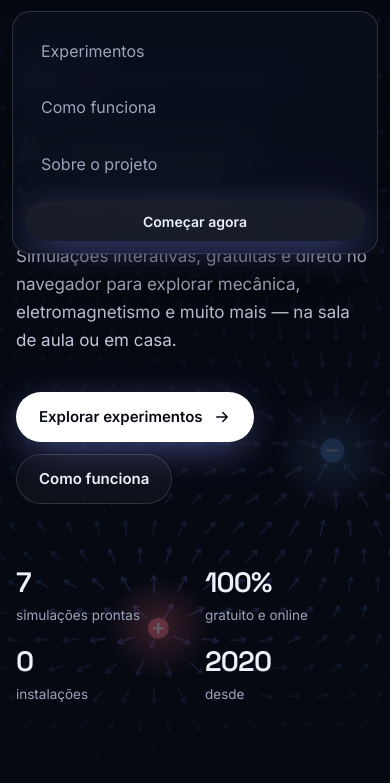
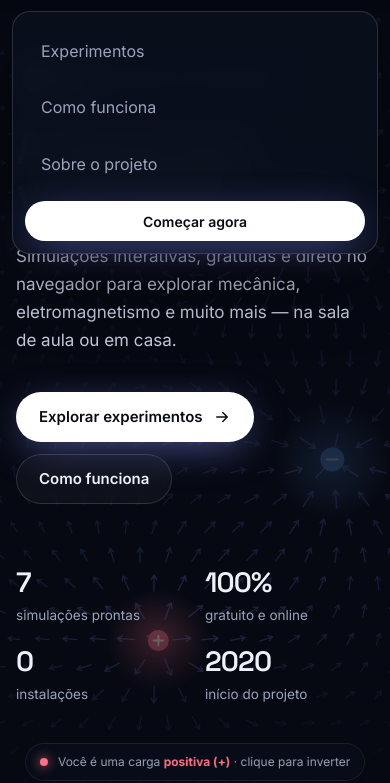
Before and after one commit to medeirosdev/mockup-site-lavina, a plain HTML site: page index.html in a window 390 px wide. Both pictures are taken after a click on the button "Abrir menu". Shown: the part 61-844 px from the top of the page. Drawn offline with Linux system fonts and the light colour scheme; animation ran at ten frames a second.

Commit message:
Correções da revisão: navegação, acessibilidade, desempenho do canvas e mobile

```diff
--- a/assets/css/style.css
+++ b/assets/css/style.css
@@ -3,6 +3,7 @@
    ========================================================== */
 
 :root {
+  color-scheme: dark;
   --bg: #060912;
   --bg-2: #0a0f1d;
   --bg-3: #0f1628;
@@ -12,7 +13,7 @@
   --border-2: rgba(255, 255, 255, 0.14);
   --text: #eef1f8;
   --muted: #9aa4ba;
-  --dim: #6b7590;
+  --dim: #7a84a0;
 
   --cyan: #38d6f5;
   --violet: #a78bfa;
@@ -32,7 +33,7 @@
 }
 
 *, *::before, *::after { box-sizing: border-box; }
-html { scroll-behavior: smooth; -webkit-text-size-adjust: 100%; }
+html { scroll-behavior: smooth; scroll-padding-top: 88px; -webkit-text-size-adjust: 100%; }
 @media (prefers-reduced-motion: reduce) { html { scroll-behavior: auto; } }
 
 body {
@@ -88,7 +89,7 @@ h1, h2, h3, h4 { font-family: var(--font-display); line-height: 1.08; margin: 0;
 .btn:hover svg { transform: translateX(3px); }
 .btn-primary { background: #fff; color: #070b14; box-shadow: 0 10px 40px -10px rgba(129, 140, 248, .7); }
 .btn-primary:hover { transform: translateY(-2px); box-shadow: 0 16px 50px -10px rgba(129, 140, 248, .9); }
-.btn-ghost { background: var(--surface); border-color: var(--border-2); backdrop-filter: blur(8px); }
+.btn-ghost { background: var(--surface); border-color: var(--border-2); -webkit-backdrop-filter: blur(8px); backdrop-filter: blur(8px); }
 .btn-ghost:hover { background: var(--surface-2); border-color: rgba(255,255,255,.25); }
 .btn-sm { height: 40px; padding: 0 16px; font-size: 14px; }
 
@@ -98,7 +99,7 @@ h1, h2, h3, h4 { font-family: var(--font-display); line-height: 1.08; margin: 0;
   transition: background .3s, border-color .3s, backdrop-filter .3s;
   border-bottom: 1px solid transparent;
 }
-.nav.scrolled { background: rgba(6, 9, 18, .72); backdrop-filter: blur(16px) saturate(1.4); border-color: var(--border); }
+.nav.scrolled { background: rgba(6, 9, 18, .72); -webkit-backdrop-filter: blur(16px) saturate(1.4); backdrop-filter: blur(16px) saturate(1.4); border-color: var(--border); }
 .nav-inner { display: flex; align-items: center; justify-content: space-between; height: 72px; }
 .logo { display: inline-flex; align-items: center; gap: 12px; font-family: var(--font-display); font-weight: 700; font-size: 20px; letter-spacing: .02em; }
 .logo-mark { width: 34px; height: 34px; flex: none; }
@@ -106,7 +107,7 @@ h1, h2, h3, h4 { font-family: var(--font-display); line-height: 1.08; margin: 0;
 .logo-text { line-height: 1.05; }
 .nav-links { display: flex; align-items: center; gap: 4px; }
 .nav-links a:not(.btn) { padding: 8px 14px; border-radius: 999px; font-size: 14.5px; color: var(--muted); transition: color .2s, background .2s; }
-.nav-links a:not(.btn):hover, .nav-links a.active { color: var(--text); background: var(--surface-2); }
+.nav-links a:not(.btn):hover, .nav-links a.active:not(.btn) { color: var(--text); background: var(--surface-2); }
 .nav-links .btn { margin-left: 10px; }
 .menu-btn { display: none; background: var(--surface); border: 1px solid var(--border-2); width: 44px; height: 44px; border-radius: 12px; align-items: center; justify-content: center; cursor: pointer; }
 .menu-btn svg { width: 22px; height: 22px; }
@@ -115,7 +116,7 @@ h1, h2, h3, h4 { font-family: var(--font-display); line-height: 1.08; margin: 0;
   .menu-btn { display: inline-flex; }
   .nav-links {
     position: fixed; top: 72px; left: 12px; right: 12px; flex-direction: column; align-items: stretch;
-    padding: 12px; gap: 2px; border-radius: 18px; background: rgba(10, 15, 29, .96); backdrop-filter: blur(18px);
+    padding: 12px; gap: 2px; border-radius: 18px; background: rgba(10, 15, 29, .96); -webkit-backdrop-filter: blur(18px); backdrop-filter: blur(18px);
     border: 1px solid var(--border-2); box-shadow: 0 30px 80px -20px rgba(0,0,0,.8);
     opacity: 0; transform: translateY(-8px); pointer-events: none; transition: opacity .2s, transform .2s;
   }
@@ -127,7 +128,7 @@ h1, h2, h3, h4 { font-family: var(--font-display); line-height: 1.08; margin: 0;
 
 /* ---------- Hero ---------- */
 .hero {
-  position: relative; min-height: 100svh; display: flex; align-items: center;
+  position: relative; min-height: 100vh; min-height: 100svh; display: flex; align-items: center;
   padding: 120px 0 80px; overflow: hidden; isolation: isolate;
 }
 .hero canvas { position: absolute; inset: 0; width: 100%; height: 100%; z-index: -2; }
@@ -140,7 +141,7 @@ h1, h2, h3, h4 { font-family: var(--font-display); line-height: 1.08; margin: 0;
 .hero-content { max-width: 720px; }
 .pill {
   display: inline-flex; align-items: center; gap: 10px; padding: 6px 14px 6px 6px; border-radius: 999px;
-  background: var(--surface); border: 1px solid var(--border-2); backdrop-filter: blur(10px);
+  background: var(--surface); border: 1px solid var(--border-2); -webkit-backdrop-filter: blur(10px); backdrop-filter: blur(10px);
   font-size: 13.5px; color: var(--muted);
 }
 .pill b { background: var(--grad); color: #0a0f1d; font-weight: 700; font-size: 11.5px; letter-spacing: .06em; padding: 3px 9px; border-radius: 999px; }
@@ -151,7 +152,7 @@ h1, h2, h3, h4 { font-family: var(--font-display); line-height: 1.08; margin: 0;
 .hero-hint {
   position: absolute; right: var(--gutter); bottom: 36px; display: flex; align-items: center; gap: 10px;
   font-size: 13px; color: var(--muted); background: rgba(10,15,29,.6); border: 1px solid var(--border);
-  padding: 8px 14px; border-radius: 999px; backdrop-filter: blur(10px);
+  padding: 8px 14px; border-radius: 999px; -webkit-backdrop-filter: blur(10px); backdrop-filter: blur(10px);
 }
 .hero-hint .dot { width: 8px; height: 8px; border-radius: 50%; background: var(--rose); box-shadow: 0 0 12px var(--rose); }
 .hero-hint [data-sign="neg"] { color: var(--blue); }
@@ -163,7 +164,7 @@ h1, h2, h3, h4 { font-family: var(--font-display); line-height: 1.08; margin: 0;
 .stat span { display: block; margin-top: 8px; font-size: 13.5px; color: var(--muted); }
 @media (max-width: 720px) {
   .stats { grid-template-columns: repeat(2, 1fr); }
-  .hero-hint { display: none; }
+  .hero-hint { left: 50%; right: auto; transform: translateX(-50%); bottom: 20px; font-size: 12px; width: max-content; max-width: calc(100% - 32px); }
 }
 
 /* ---------- Marquee ---------- */
@@ -253,7 +254,7 @@ section { position: relative; }
 .card:hover .card-media img { transform: scale(1.05); }
 .card-media .play {
   position: absolute; right: 12px; bottom: 12px; width: 44px; height: 44px; border-radius: 50%;
-  display: grid; place-items: center; background: rgba(7,11,20,.85); color: #fff; backdrop-filter: blur(6px);
+  display: grid; place-items: center; background: rgba(7,11,20,.85); color: #fff; -webkit-backdrop-filter: blur(6px); backdrop-filter: blur(6px);
   transform: translateY(8px) scale(.9); opacity: 0; transition: all .35s var(--ease);
 }
 .card-media .play svg { width: 18px; height: 18px; margin-left: 2px; }
@@ -337,7 +338,7 @@ section { position: relative; }
 .about-grid { display: grid; grid-template-columns: 1.05fr 1fr; gap: clamp(40px, 7vw, 96px); align-items: center; }
 @media (max-width: 900px) { .about-grid { grid-template-columns: 1fr; } }
 .acronym { font-family: var(--font-display); font-size: clamp(44px, 6.6vw, 84px); font-weight: 600; letter-spacing: -0.04em; line-height: 1.02; }
-.acronym div { color: #3a4566; }
+.acronym div { color: #56628a; }
 .acronym b { font-weight: 600; color: var(--text); }
 .acronym div:nth-child(1) b { color: var(--cyan); }
 .acronym div:nth-child(2) b { color: #818cf8; }
@@ -378,7 +379,7 @@ footer { border-top: 1px solid var(--border); padding: 64px 0 36px; margin-top:
 .foot-grid { display: grid; grid-template-columns: 1.6fr 1fr 1.4fr; gap: 40px; }
 @media (max-width: 820px) { .foot-grid { grid-template-columns: 1fr; } }
 .foot-grid p { color: var(--muted); font-size: 14.5px; max-width: 360px; margin: 18px 0 0; }
-.foot-grid h4 { font-family: var(--font-body); font-size: 12.5px; letter-spacing: .14em; text-transform: uppercase; color: var(--dim); font-weight: 600; margin-bottom: 16px; }
+.foot-title { font-family: var(--font-body); line-height: 1.4; font-size: 12.5px; letter-spacing: .14em; text-transform: uppercase; color: var(--dim); font-weight: 600; margin-bottom: 16px; }
 .foot-grid ul { list-style: none; margin: 0; padding: 0; display: grid; gap: 10px; }
 .foot-grid li a { color: #c3cadb; font-size: 14.5px; transition: color .2s; }
 .foot-grid li a:hover { color: #fff; }
@@ -386,10 +387,10 @@ footer { border-top: 1px solid var(--border); padding: 64px 0 36px; margin-top:
 .foot-bottom a { text-decoration: underline; text-underline-offset: 3px; }
 
 /* ---------- Reveal ---------- */
-.reveal { opacity: 0; transform: translateY(24px); transition: opacity .9s var(--ease), transform .9s var(--ease); }
-.reveal.in { opacity: 1; transform: none; }
+.js .reveal { opacity: 0; transform: translateY(24px); transition: opacity .9s var(--ease), transform .9s var(--ease); }
+.js .reveal.in { opacity: 1; transform: none; }
 .reveal[data-d="1"] { transition-delay: .08s; } .reveal[data-d="2"] { transition-delay: .16s; } .reveal[data-d="3"] { transition-delay: .24s; }
-@media (prefers-reduced-motion: reduce) { .reveal { opacity: 1; transform: none; transition: none; } }
+@media (prefers-reduced-motion: reduce) { .js .reveal { opacity: 1; transform: none; transition: none; } }
 
 /* ==========================================================
    Página de experimento
@@ -414,7 +415,7 @@ footer { border-top: 1px solid var(--border); padding: 64px 0 36px; margin-top:
   position: fixed; left: 50%; bottom: max(24px, env(safe-area-inset-bottom)); z-index: 90;
   display: inline-flex; align-items: center; gap: 10px; max-width: calc(100vw - 32px);
   padding: 11px 18px 11px 14px; border-radius: 999px; font-size: 14.5px; font-weight: 500;
-  background: rgba(15, 22, 40, .92); border: 1px solid var(--border-2); backdrop-filter: blur(14px);
+  background: rgba(15, 22, 40, .92); border: 1px solid var(--border-2); -webkit-backdrop-filter: blur(14px); backdrop-filter: blur(14px);
   box-shadow: 0 20px 50px -16px rgba(0,0,0,.9), 0 0 0 1px rgba(129,140,248,.12);
   opacity: 0; transform: translate(-50%, 12px); pointer-events: none;
   transition: opacity .25s var(--ease), transform .3s var(--ease);
@@ -492,3 +493,15 @@ footer { border-top: 1px solid var(--border); padding: 64px 0 36px; margin-top:
   .card, .panel, .pager a { border: 1px solid #ccc !important; break-inside: avoid; }
   a[href^="http"]::after { content: " (" attr(href) ")"; font-size: 85%; }
 }
+
+/* ---------- Ajustes da revisão ---------- */
+.hint-touch { display: none; }
+@media (hover: none) and (pointer: coarse) { .hint-touch { display: inline; } .hint-mouse { display: none; } }
+@media (max-width: 720px) { .hero { padding-bottom: 96px; } }
+@media (max-width: 860px) {
+  .nav-links { visibility: hidden; transition: opacity .2s, transform .2s, visibility 0s linear .2s; }
+  .nav.open .nav-links { visibility: visible; transition-delay: 0s; }
+}
+.frame-wrap:-webkit-full-screen { max-height: none; aspect-ratio: auto; width: 100vw; height: 100vh; }
+.card:focus-within { border-color: var(--border-2); box-shadow: 0 0 0 1px rgba(129,140,248,.25); }
+.icon-btn { width: 40px; height: 40px; }
--- a/assets/js/field.js
+++ b/assets/js/field.js
@@ -1,6 +1,6 @@
 /* Campo elétrico interativo do hero.
- * Cargas flutuam suavemente; o cursor do visitante também é uma carga.
- * Clique para inverter o sinal da carga do cursor. */
+ * Cargas flutuam suavemente; o cursor (ou o dedo) do visitante também é uma carga.
+ * Clique/toque para inverter o sinal da carga do visitante. */
 (function () {
   const canvas = document.getElementById("field");
   if (!canvas) return;
@@ -8,7 +8,9 @@
   const reduce = window.matchMedia("(prefers-reduced-motion: reduce)").matches;
 
   let W = 0, H = 0, DPR = 1, spacing = 34, cols = 0, rows = 0;
-  let t = 0, running = true, rafId = null;
+  let t = 0, last = -1, running = true, rafId = null;
+  const BANDS = 8;          // setas agrupadas por faixa de intensidade: 1 stroke() por faixa
+  const FRAME_MS = 33;      // ~30 fps: o campo muda devagar, não precisa de 60
 
   const charges = [
     { q: 1.0,  ax: 0.72, ay: 0.32, rx: 0.08, ry: 0.10, sx: 0.00021, sy: 0.00017, p: 0.0 },
@@ -18,16 +20,26 @@
   ];
   const mouse = { x: -9999, y: -9999, q: 1.4, on: false, tx: -9999, ty: -9999 };
 
+  // estilos pré-calculados de cada faixa
+  const bandStyle = Array.from({ length: BANDS }, (_, k) => {
+    const s = (k + 0.5) / BANDS;
+    return {
+      color: `hsla(${190 + s * 70}, 95%, ${62 + s * 18}%, ${0.12 + s * 0.6})`,
+      width: 1 + s * 0.6
+    };
+  });
+
   function resize() {
     const r = canvas.getBoundingClientRect();
+    if (!r.width || !r.height) return;
     DPR = Math.min(window.devicePixelRatio || 1, 2);
     W = r.width; H = r.height;
-    canvas.width = W * DPR; canvas.height = H * DPR;
+    canvas.width = Math.round(W * DPR); canvas.height = Math.round(H * DPR);
     ctx.setTransform(DPR, 0, 0, DPR, 0, 0);
     spacing = W < 640 ? 28 : 34;
     cols = Math.ceil(W / spacing) + 1;
     rows = Math.ceil(H / spacing) + 1;
-    if (reduce) draw();
+    if (reduce || !running) draw();
   }
 
   function positions() {
@@ -45,8 +57,8 @@
     const ps = positions();
     const soft = 900;
     const maxLen = spacing * 0.78;
+    const paths = Array.from({ length: BANDS }, () => new Path2D());
 
-    ctx.lineCap = "round";
     for (let i = 0; i < cols; i++) {
       for (let j = 0; j < rows; j++) {
         const x = i * spacing + (j % 2 ? spacing / 2 : 0);
@@ -65,22 +77,22 @@
         const ux = ex / m, uy = ey / m;
         const x0 = x - ux * len / 2, y0 = y - uy * len / 2;
         const x1 = x + ux * len / 2, y1 = y + uy * len / 2;
+        const h = 3 + s * 2.5;
 
-        // cor: ciano (fraco) -> branco-violeta (forte)
-        const a = 0.12 + s * 0.6;
-        const hue = 190 + s * 70;
-        ctx.strokeStyle = `hsla(${hue}, 95%, ${62 + s * 18}%, ${a})`;
-        ctx.lineWidth = 1 + s * 0.6;
-        ctx.beginPath();
-        ctx.moveTo(x0, y0); ctx.lineTo(x1, y1);
-        // ponta da seta
-        const h = 3 + s * 2.5;
-        ctx.moveTo(x1, y1);
-        ctx.lineTo(x1 - ux * h - uy * h * 0.6, y1 - uy * h + ux * h * 0.6);
-        ctx.moveTo(x1, y1);
-        ctx.lineTo(x1 - ux * h + uy * h * 0.6, y1 - uy * h - ux * h * 0.6);
-        ctx.stroke();
+        const path = paths[Math.min(BANDS - 1, (s * BANDS) | 0)];
+        path.moveTo(x0, y0); path.lineTo(x1, y1);
+        path.moveTo(x1, y1);
+        path.lineTo(x1 - ux * h - uy * h * 0.6, y1 - uy * h + ux * h * 0.6);
+        path.moveTo(x1, y1);
+        path.lineTo(x1 - ux * h + uy * h * 0.6, y1 - uy * h - ux * h * 0.6);
       }
+    }
+
+    ctx.lineCap = "round";
+    for (let k = 0; k < BANDS; k++) {
+      ctx.strokeStyle = bandStyle[k].color;
+      ctx.lineWidth = bandStyle[k].width;
+      ctx.stroke(paths[k]);
     }
 
     for (const p of ps) drawCharge(p.x, p.y, p.q);
@@ -106,23 +118,36 @@
   }
 
   function loop(ts) {
+    if (!running) return;
+    rafId = requestAnimationFrame(loop);
+    if (last >= 0 && ts - last < FRAME_MS) return;
+    last = ts;
     t = ts;
-    mouse.x += (mouse.tx - mouse.x) * 0.18;
-    mouse.y += (mouse.ty - mouse.y) * 0.18;
+    mouse.x += (mouse.tx - mouse.x) * 0.3;
+    mouse.y += (mouse.ty - mouse.y) * 0.3;
     draw();
-    if (running) rafId = requestAnimationFrame(loop);
   }
 
+  /* ---------- Interação ---------- */
   const host = canvas.closest(".hero") || canvas;
-  host.addEventListener("pointermove", e => {
+  function moveTo(e, snap) {
     const r = canvas.getBoundingClientRect();
     mouse.tx = e.clientX - r.left; mouse.ty = e.clientY - r.top;
-    if (!mouse.on) { mouse.x = mouse.tx; mouse.y = mouse.ty; mouse.on = true; }
+    if (!mouse.on || snap) { mouse.x = mouse.tx; mouse.y = mouse.ty; mouse.on = true; }
     if (reduce) { mouse.x = mouse.tx; mouse.y = mouse.ty; draw(); }
+  }
+  host.addEventListener("pointermove", e => { if (e.pointerType === "mouse") moveTo(e); });
+  host.addEventListener("pointerleave", e => {
+    if (e.pointerType !== "mouse") return;
+    mouse.on = false; if (reduce) draw();
   });
-  host.addEventListener("pointerleave", () => { mouse.on = false; if (reduce) draw(); });
+  // no toque não há pointermove: o toque posiciona a carga ali (e o click a seguir inverte o sinal)
+  host.addEventListener("pointerdown", e => {
+    if (e.pointerType !== "mouse" && !e.target.closest("a, button")) moveTo(e, true);
+  });
   host.addEventListener("click", e => {
     if (e.target.closest("a, button")) return;
+    if (!mouse.on) moveTo(e, true);
     mouse.q = -mouse.q;
     const badge = document.getElementById("charge-sign");
     if (badge) {
@@ -135,11 +160,13 @@
   // pausa quando o hero sai da tela
   new IntersectionObserver(([en]) => {
     if (reduce) return;
-    if (en.isIntersecting && !running) { running = true; rafId = requestAnimationFrame(loop); }
+    if (en.isIntersecting && !running) { running = true; last = -1; rafId = requestAnimationFrame(loop); }
     else if (!en.isIntersecting) { running = false; cancelAnimationFrame(rafId); }
   }).observe(canvas);
 
-  window.addEventListener("resize", resize);
+  // redimensiona quando o próprio hero muda de tamanho (troca de fonte, barra do navegador etc.)
+  if ("ResizeObserver" in window) new ResizeObserver(resize).observe(canvas);
+  else window.addEventListener("resize", resize);
   resize();
   if (reduce) draw(); else rafId = requestAnimationFrame(loop);
 })();
--- a/assets/js/main.js
+++ b/assets/js/main.js
@@ -30,35 +30,46 @@
       const open = nav.classList.toggle("open");
       btn.setAttribute("aria-expanded", open);
     });
-    $$(".nav-links a", nav).forEach(a => a.addEventListener("click", () => {
+    const closeMenu = () => {
       nav.classList.remove("open");
       btn && btn.setAttribute("aria-expanded", "false");
-    }));
+    };
+    $$(".nav-links a", nav).forEach(a => a.addEventListener("click", closeMenu));
+    document.addEventListener("keydown", ev => {
+      if (ev.key === "Escape" && nav.classList.contains("open")) { closeMenu(); btn && btn.focus(); }
+    });
 
-    // link ativo conforme a seção visível
-    const links = $$('.nav-links a[href^="#"], .nav-links a[href*="index.html#"]', nav);
+    // link ativo conforme a seção visível (só links de texto; o botão CTA nunca fica "ativo")
+    const links = $$('.nav-links a:not(.btn)', nav).filter(a => a.getAttribute("href").startsWith("#"));
     const map = new Map();
     links.forEach(a => {
-      const id = a.getAttribute("href").split("#")[1];
-      const sec = id && document.getElementById(id);
+      const sec = document.getElementById(a.getAttribute("href").slice(1));
       if (sec) map.set(sec, a);
     });
     if (map.size) {
-      const io = new IntersectionObserver(entries => {
-        entries.forEach(e => {
-          if (e.isIntersecting) {
-            links.forEach(l => l.classList.remove("active"));
-            map.get(e.target).classList.add("active");
-          }
-        });
-      }, { rootMargin: "-45% 0px -50% 0px" });
-      map.forEach((_, sec) => io.observe(sec));
+      const io = new IntersectionObserver(entries => entries.forEach(e => {
+        if (!e.isIntersecting) return;
+        const a = map.get(e.target); // undefined no hero / seções sem link → limpa
+        links.forEach(l => l.classList.toggle("active", l === a));
+      }), { rootMargin: "-45% 0px -50% 0px" });
+      $$("main > section").forEach(s => io.observe(s));
     }
   }
 
   /* ---------- Reveal ---------- */
+  // Depois da animação de entrada, remove as classes para não sobrescrever as transições de hover.
   const revealIO = new IntersectionObserver(entries => {
-    entries.forEach(e => { if (e.isIntersecting) { e.target.classList.add("in"); revealIO.unobserve(e.target); } });
+    entries.forEach(e => {
+      if (!e.isIntersecting) return;
+      const el = e.target;
+      el.classList.add("in");
+      revealIO.unobserve(el);
+      el.addEventListener("transitionend", function done(ev) {
+        if (ev.target !== el) return;
+        el.classList.remove("reveal", "in");
+        el.removeEventListener("transitionend", done);
+      });
+    });
   }, { threshold: 0.12, rootMargin: "0px 0px -40px 0px" });
   window.LAVINA_REVEAL = el => revealIO.observe(el);
   $$(".reveal").forEach(el => revealIO.observe(el));
--- a/index.html
+++ b/index.html
@@ -26,6 +26,7 @@
   <link rel="preconnect" href="https://fonts.googleapis.com">
   <link rel="preconnect" href="https://fonts.gstatic.com" crossorigin>
   <link href="https://fonts.googleapis.com/css2?family=Inter:wght@400;500;600;700&family=Space+Grotesk:wght@500;600;700&display=swap" rel="stylesheet">
+  <script>document.documentElement.classList.add("js")</script>
   <link rel="stylesheet" href="assets/css/style.css">
 </head>
 <body>
@@ -38,10 +39,10 @@
         <img class="logo-mark" src="assets/img/logo.svg" alt="" width="34" height="34">
         <span class="logo-text">LAVINA<small>Laboratório Virtual</small></span>
       </a>
-      <button class="menu-btn" type="button" aria-label="Abrir menu" aria-expanded="false">
+      <button class="menu-btn" type="button" aria-label="Abrir menu" aria-expanded="false" aria-controls="menu">
         <svg viewBox="0 0 24 24" fill="none" stroke="currentColor" stroke-width="2" stroke-linecap="round"><path d="M4 7h16M4 12h16M4 17h10"/></svg>
       </button>
-      <nav class="nav-links" aria-label="Principal">
+      <nav class="nav-links" id="menu" aria-label="Principal">
         <a href="#experimentos">Experimentos</a>
         <a href="#como-funciona">Como funciona</a>
         <a href="#sobre">Sobre o projeto</a>
@@ -69,13 +70,13 @@
             <div class="stat"><strong id="exp-count">7</strong><span>simulações prontas</span></div>
             <div class="stat"><strong>100%</strong><span>gratuito e online</span></div>
             <div class="stat"><strong>0</strong><span>instalações</span></div>
-            <div class="stat"><strong>2020</strong><span>desde</span></div>
+            <div class="stat"><strong>2020</strong><span>início do projeto</span></div>
           </div>
         </div>
       </div>
       <div class="hero-hint" aria-hidden="true">
         <span class="dot"></span>
-        <span>Você é uma carga <b id="charge-sign" data-sign="pos">positiva (+)</b> · clique para inverter</span>
+        <span>Você é uma carga <b id="charge-sign" data-sign="pos">positiva (+)</b> · <span class="hint-mouse">clique para inverter</span><span class="hint-touch">toque para mover e inverter</span></span>
       </div>
     </section>
 
@@ -186,7 +187,7 @@
       <div class="container about-grid">
         <div class="reveal">
           <span class="eyebrow">Sobre o projeto</span>
-          <div class="acronym" style="margin-top: 24px" aria-label="LAboratório VIrtual INterAtivo">
+          <div class="acronym" style="margin-top: 24px">
             <div><b>LA</b>boratório</div>
             <div><b>VI</b>rtual</div>
             <div><b>IN</b>ter<b>A</b>tivo</div>
@@ -235,7 +236,7 @@
           <p>Simulações interativas e gratuitas para tornar o aprendizado de física mais acessível, visual e divertido.</p>
         </div>
         <div>
-          <h4>Navegação</h4>
+          <h2 class="foot-title">Navegação</h2>
           <ul>
             <li><a href="#top">Início</a></li>
             <li><a href="#experimentos">Experimentos</a></li>
@@ -244,7 +245,7 @@
           </ul>
         </div>
         <div>
-          <h4>Experimentos</h4>
+          <h2 class="foot-title">Experimentos</h2>
           <ul id="foot-exps"></ul>
         </div>
       </div>
```
Also changed, not shown: 404.html (+1 -0 lines), assets/js/experiment.js (+13 -9 lines), experimento.html (+8 -5 lines), 1 other file.
